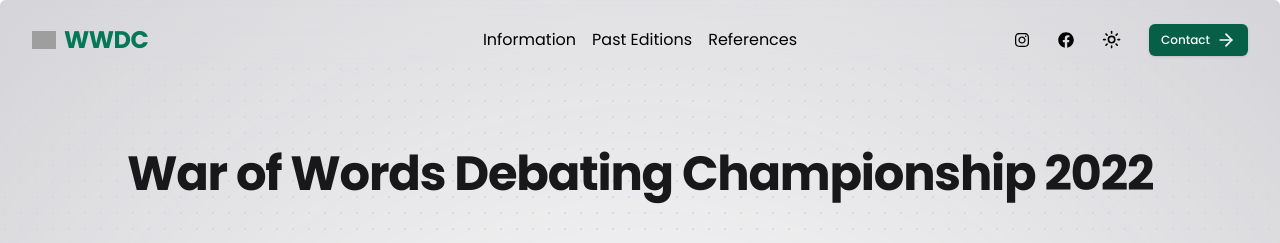
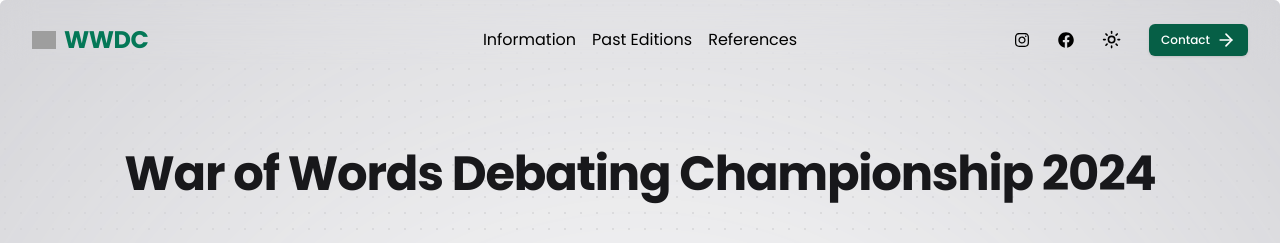
Before and after one commit to Achyut2009/wwdc-debate-website., a Next.js app: page /2024/motions in a window 1280 px wide. Shown: the top 243 px of the page. Built offline with nearby package versions, Linux system fonts and the light colour scheme; grey boxes are pictures that could not be loaded.

Commit message:
156th commit

```diff
--- a/app/2024/motions/page.tsx
+++ b/app/2024/motions/page.tsx
@@ -4,7 +4,7 @@ import { twentyfour, twentytwo } from "@/data";
 
 export default function Brief() {
   return (
-    <Page title="War of Words Debating Championship 2022" desc="">
+    <Page title="War of Words Debating Championship 2024" desc="">
       <section className="w-full pb-12 md:pb-24 lg:pb-32 bg-transparent ">
         <div className="container px-4 md:px-6">
           <div className="space-y-4 text-center">
```
